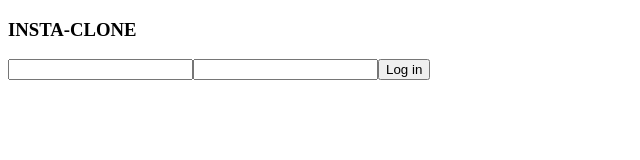
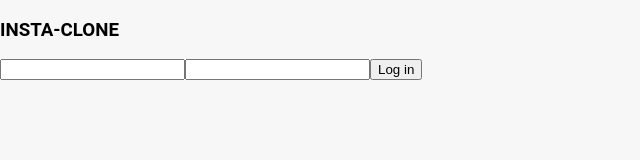
Before and after one commit to Ravaniss/insta-bis, a Vue app in the folder front/: page /login in a window 1280 px wide. Shown: the top 160 px of the page, without its empty margins (0-640 px from the left). Built offline with nearby package versions, Linux system fonts and the light colour scheme.

Commit message:
App - css body

```diff
--- a/front/src/App.vue
+++ b/front/src/App.vue
@@ -3,3 +3,17 @@
     <router-view/>
   </div>
 </template>
+
+<style lang="scss">
+  body {
+    margin: 0;
+    padding: 0;
+    background-color: #F7F7F7;
+    font-family: 'Roboto', Helvetica, sans-serif;
+  }
+
+  #app {
+    width: 100vw;
+    min-height: 100vh;
+  }
+</style>
```
